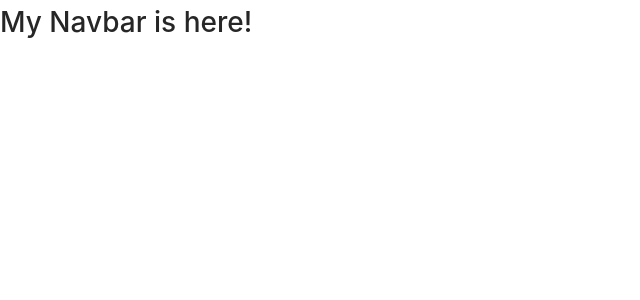
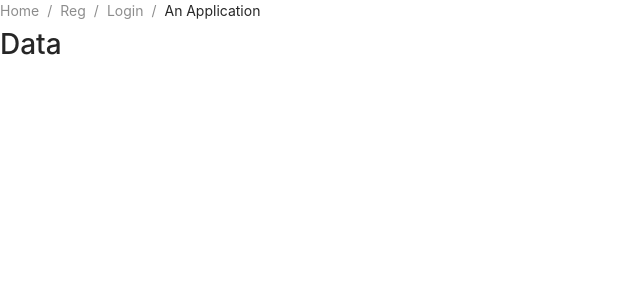
Before and after one commit to diegocortes4/Token-e-Economy, a React (Create React App) app in the folder client/: page /reg in a window 1280 px wide. Shown: the top 300 px of the page, without its empty margins (0-640 px from the left). Built offline with nearby package versions, Linux system fonts and the light colour scheme.

Commit message:
set up router and make Navbar reusable component

```diff
--- a/client/package.json
+++ b/client/package.json
@@ -7,8 +7,10 @@
     "@testing-library/jest-dom": "^5.11.9",
     "@testing-library/react": "^11.2.3",
     "@testing-library/user-event": "^12.6.2",
+    "antd": "^4.12.1",
     "react": "^17.0.1",
     "react-dom": "^17.0.1",
+    "react-router-dom": "^5.2.0",
     "react-scripts": "4.0.1",
     "web-vitals": "^0.2.4"
   },
--- a/client/src/components/NavBar/NavBar.jsx
+++ b/client/src/components/NavBar/NavBar.jsx
@@ -1,11 +1,33 @@
 import React from "react";
+import { Breadcrumb } from "antd";
+import { BrowserRouter as Router, Route, Switch, Link } from "react-router-dom";
 
+import Reg from "../../containers/Registration/Registration";
+
+import Login from "../../containers/Login/Login";
 const NavBar = () => {
   return (
-    <div>
-      <h1>My Navbar is here!</h1>
-    </div>
+    <Router>
+      <Breadcrumb>
+        <Breadcrumb.Item>Home</Breadcrumb.Item>
+        <Breadcrumb.Item>
+          <a>
+            <Link to={"/reg"}>Reg</Link>
+          </a>
+        </Breadcrumb.Item>
+        <Breadcrumb.Item>
+          <a>
+            <Link to={"/login"}>Login</Link>
+          </a>
+        </Breadcrumb.Item>
+        <Breadcrumb.Item>An Application</Breadcrumb.Item>
+      </Breadcrumb>
+      <Switch>
+        <Route exact path="/login" component={Login} />
+        <Route exact path="/reg" component={Reg} />
+      </Switch>
+    </Router>
   );
 };
-
+// react-router-dom npm install (import BrowserRouter as Router, Route, Switch, Link)
 export default NavBar;
```
Also changed, not shown: 1 other file (tests, documents, lock files or other folders).
